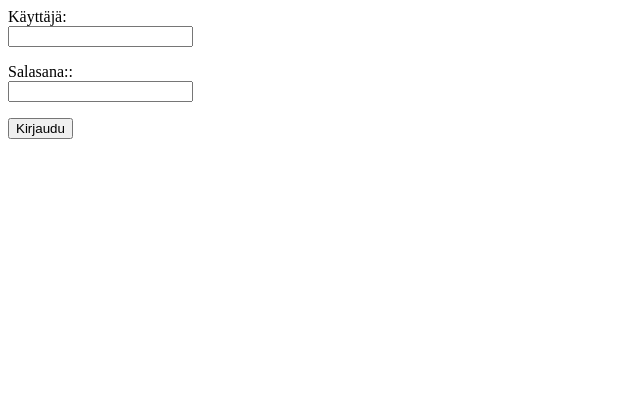
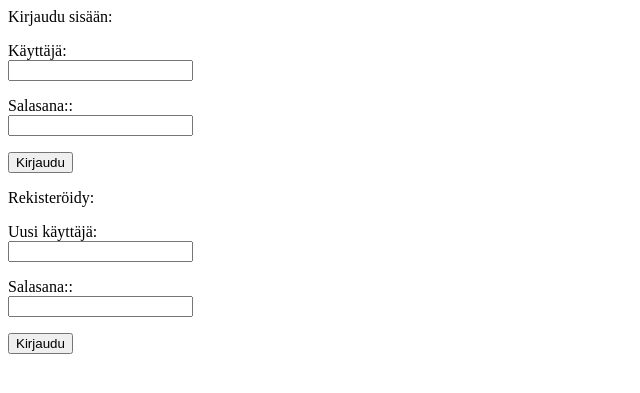
Before and after one commit to kllelndhlm/kllelndhlm-lists, a Flask app: page / in a window 1280 px wide. Shown: the top 393 px of the page, without its empty margins (0-640 px from the left). Run offline with Flask 2, Linux system fonts and the light colour scheme.

Commit message:
kirjautuminen

```diff
--- a/app.py
+++ b/app.py
@@ -18,11 +18,19 @@ def index():
 def login():
     username = request.form["username"]
     password = request.form["password"]
+    # TODO: check username and password
     session["username"] = username
-#    hash_value = generate_password_hash(password)
-#    sql = "INSERT INTO users (username,password) VALUES (:username,:password)"
-#    db.session.execute(sql, {"username":username,"password":hash_value})
-#    db.session.commit()
+    return redirect("/")
+
+@app.route("/login",methods=["POST"])
+def register():
+    username = request.form["new_username"]
+    new_password = request.form["new_password"]
+    session["new_username"] = new_username
+    hash_value = generate_password_hash(new_password)
+    sql = "INSERT INTO users (username,password) VALUES (:new_username,:new_password)"
+    db.session.execute(sql, {"username":new_username,"password":hash_value})
+    db.session.commit()
     return redirect("/")
 
 @app.route("/logout")
@@ -88,6 +96,4 @@ def statistics():
     sql = "SELECT year, COUNT(year) AS year_occurence FROM list GROUP BY year ORDER BY year_occurence DESC"
     result = db.session.execute(sql)
     most_frequent_year = result.fetchall()
-
-
     return render_template("statistics.html", count=count, most_frequent_artist = most_frequent_artist, most_frequent_song = most_frequent_song,  most_frequent_genre =  most_frequent_genre, most_frequent_year = most_frequent_year)
--- a/templates/index.html
+++ b/templates/index.html
@@ -7,10 +7,17 @@
 <a href="/statistics">Katso kooste</a>
 {% else %}
 <form action="/login" method="POST">
+<p>Kirjaudu sisään:<br>
 <p>Käyttäjä:<br>
 <input type="text" name="username"></p>
 <p>Salasana::<br>
 <input type="password" name="password"></p>
 <input type="submit" value="Kirjaudu">
+<p>Rekisteröidy:<br>
+<p>Uusi käyttäjä:<br>
+<input type="text" name="new_username"></p>
+<p>Salasana::<br>
+<input type="password" name="new_password"></p>
+<input type="submit" value="Kirjaudu">
 </form>
 {% endif %}
```
Also changed, not shown: 2 other files.
